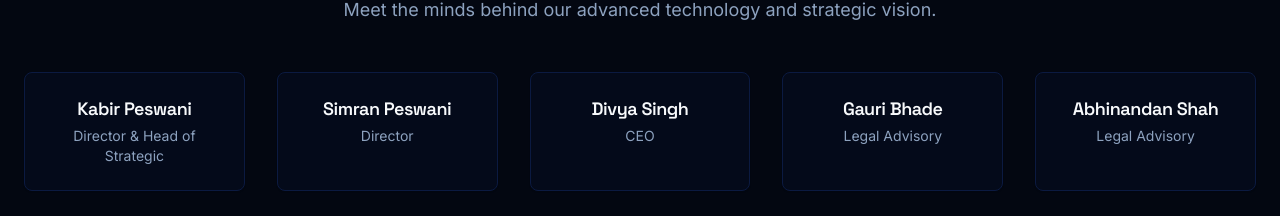
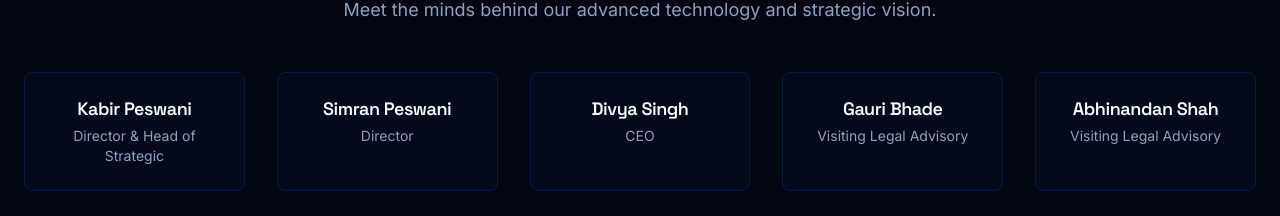
Before and after one commit to kabirpeswani/IvoriaSystems, a Next.js app: page / in a window 1280 px wide. Shown: the part 2556-2772 px from the top of the page. Built offline with nearby package versions, Linux system fonts and the light colour scheme.

Commit message:
visiting legal advisory (_for element p_)

```diff
--- a/src/components/landing/team-section.tsx
+++ b/src/components/landing/team-section.tsx
@@ -20,12 +20,12 @@ const teamMembers = [
   {
     id: "team-gauri",
     name: "Gauri Bhade",
-    role: "Legal Advisory",
+    role: "Visiting Legal Advisory",
   },
   {
     id: "team-abhinandan",
     name: "Abhinandan Shah",
-    role: "Legal Advisory",
+    role: "Visiting Legal Advisory",
   },
 ];
 
```
